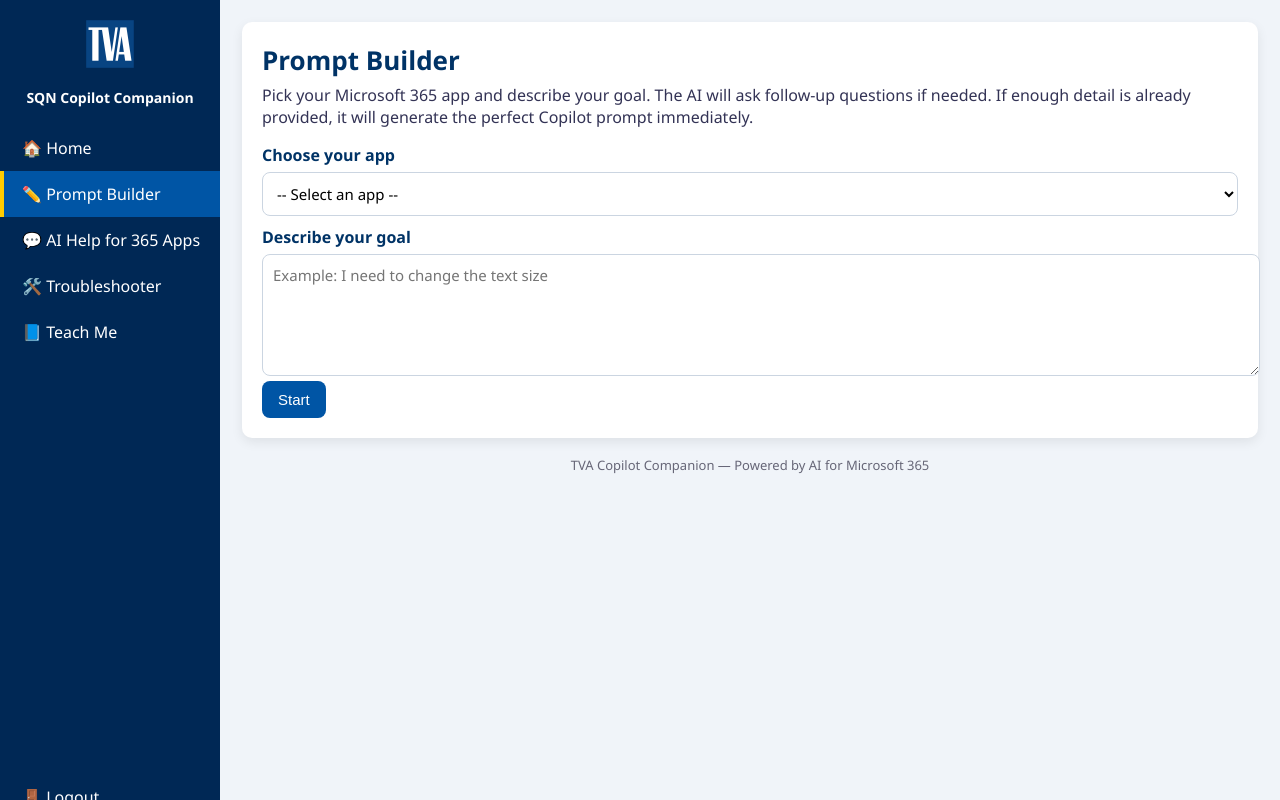
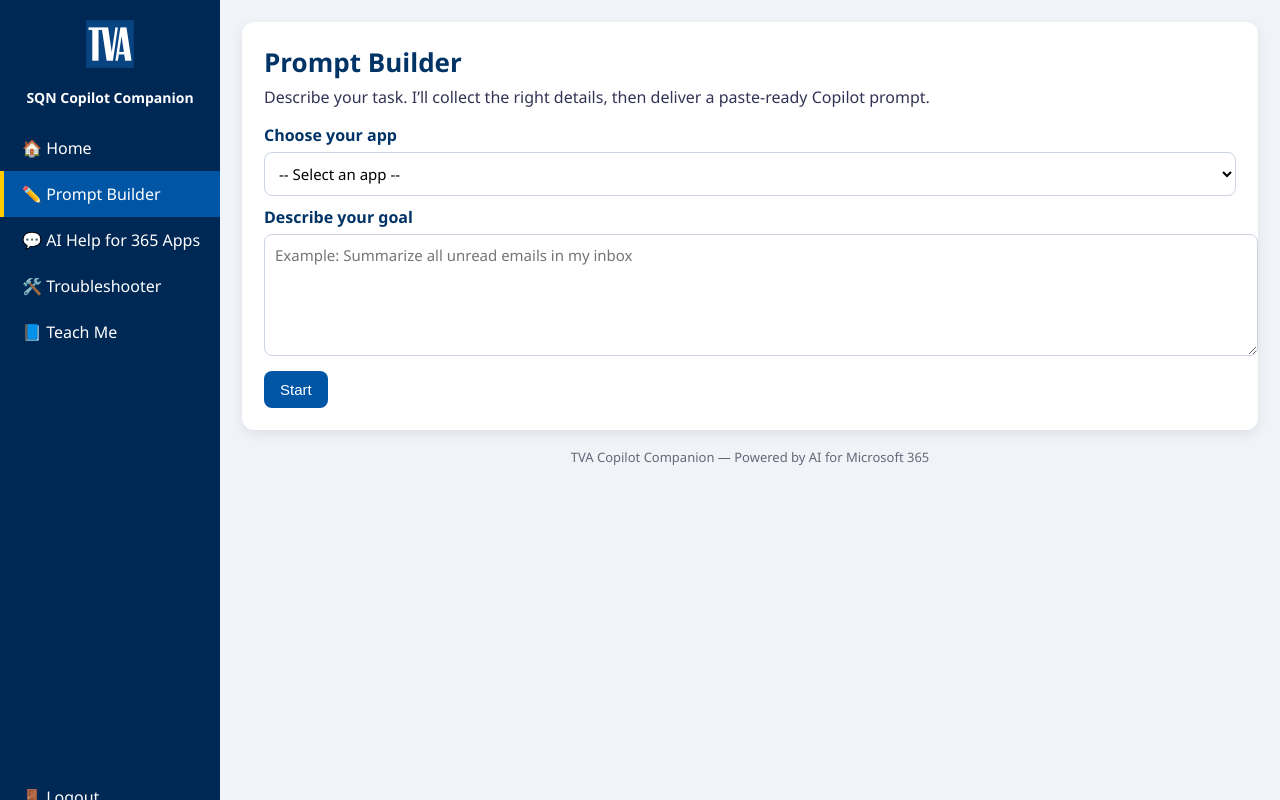
Before and after one commit to boombee101/copilot_app, a Flask app: page /prompt_builder in a window 1280 px wide. Run offline with Flask 3, Linux system fonts and the light colour scheme; the visitor is signed in with stand-in values (Sample User, id 1).

Commit message:
Enhance Prompt Builder UI and refine routes for Copilot prompt flow

```diff
--- a/app/routes.py
+++ b/app/routes.py
@@ -57,28 +57,39 @@
 
         convo = [
             {"role": "system", "content": (
-                "You are a helpful Copilot prompt engineer for TVA employees. "
-                "Ask clear follow-up questions until enough detail is gathered, then stop and create the final prompt. "
-                "The final prompt should NEVER end with a question, only a clean Copilot instruction.")},
+                "You are a Copilot prompt engineer for TVA employees.\n"
+                "• Ask short clarifications ONLY if needed to complete the task.\n"
+                "• Clarifications must be imperative/neutral (no '?' characters). Example: 'Specify the chart type you need'.\n"
+                "• When enough detail is present, STOP asking and produce the final Copilot prompt.\n"
+                "• The final Copilot prompt must be an instruction (never a question), concise, and paste-ready."
+            )},
             {"role": "user", "content": f"App: {app_name}\nGoal: {goal}"}
         ]
         session['pb_convo'] = convo
 
         enough = ai_chat([
-            {"role": "system", "content": "Do we now have enough detail to create a strong Copilot prompt? Answer EXACTLY 'YES' or 'NO'."}
+            {"role": "system", "content": "Do we have enough detail to create a strong Copilot prompt? Answer EXACTLY 'YES' or 'NO'."}
         ] + convo)
 
         if enough.strip().upper() == "YES":
             return generate_final(convo, goal)
 
-        next_q = ai_chat([
-            {"role": "system", "content": "Ask one simple, clear follow-up question to clarify the user's goal."}
+        next_msg = ai_chat([
+            {"role": "system", "content": (
+                "Give ONE short clarifying instruction (not a question) to gather missing detail. "
+                "Do not include anything except that one sentence.")
+            }
         ] + convo)
 
-        convo.append({"role": "assistant", "content": next_q})
+        # safety: strip any trailing question mark
+        next_msg = next_msg.strip()
+        if next_msg.endswith("?"):
+            next_msg = next_msg.rstrip("?").strip()
+
+        convo.append({"role": "assistant", "content": next_msg})
         session['pb_convo'] = convo
 
-        return jsonify({"question": next_q, "history": convo})
+        return jsonify({"question": next_msg, "history": convo})
 
     @app.route('/prompt_builder/answer', methods=['POST'])
     def pb_answer():
@@ -93,33 +104,37 @@
         session['pb_convo'] = convo
 
         enough = ai_chat([
-            {"role": "system", "content": "Do we now have enough detail to create a strong Copilot prompt? Answer EXACTLY 'YES' or 'NO'."}
+            {"role": "system", "content": "Do we have enough detail to create a strong Copilot prompt? Answer EXACTLY 'YES' or 'NO'."}
         ] + convo)
 
         if enough.strip().upper() == "YES":
             return generate_final(convo, "Prompt Builder")
 
-        next_q = ai_chat([
-            {"role": "system", "content": "Ask one simple, clear follow-up question to clarify the user's goal."}
+        next_msg = ai_chat([
+            {"role": "system", "content": (
+                "Give ONE short clarifying instruction (not a question) to gather missing detail. "
+                "Do not include anything except that one sentence.")
+            }
         ] + convo)
 
-        convo.append({"role": "assistant", "content": next_q})
+        next_msg = next_msg.strip()
+        if next_msg.endswith("?"):
+            next_msg = next_msg.rstrip("?").strip()
+
+        convo.append({"role": "assistant", "content": next_msg})
         session['pb_convo'] = convo
 
-        return jsonify({"question": next_q, "history": convo})
+        return jsonify({"question": next_msg, "history": convo})
 
-    def generate_final(convo, goal):
+    def generate_final(convo, goal_label):
         final_response = ai_chat([
             {"role": "system", "content": (
-                "You are an expert Microsoft Copilot prompt writer. "
-                "From the conversation, generate ONE final Copilot prompt in natural language. "
-                "It must be short, actionable, and ready to paste directly into Microsoft Copilot. "
-                "Do NOT give instructions or steps. Only write the Copilot prompt. "
-                "Also include a short explanation (2–3 sentences max) of why this is a strong prompt. "
-                "Format STRICTLY as:\n"
-                "PROMPT: <the Copilot-ready prompt>\n"
-                "EXPLANATION: <your explanation>"
-            )}
+                "You are an expert Microsoft Copilot prompt writer.\n"
+                "From the conversation, output EXACTLY:\n"
+                "PROMPT: <one concise, paste-ready Copilot instruction; do not end with a question mark; no steps>\n"
+                "EXPLANATION: <2–3 sentences on why it’s strong>\n"
+                "Do not include anything else.")
+            }
         ] + convo)
 
         if "EXPLANATION:" in final_response:
@@ -129,8 +144,13 @@
         else:
             prompt_text, explanation = final_response.strip(), ""
 
+        # extra guardrails
+        prompt_text = prompt_text.strip()
+        if prompt_text.endswith("?"):
+            prompt_text = prompt_text.rstrip("?").strip()
+
         try:
-            log_prompt_to_csv(goal, prompt_text, explanation)
+            log_prompt_to_csv(goal_label, prompt_text, explanation)
         except Exception:
             pass
 
@@ -154,8 +174,7 @@
             return render_template('troubleshooter.html')
 
         data = get_data()
-        problem = data.get('issue') or data.get('problem') or ''
-        problem = problem.strip()
+        problem = (data.get('issue') or data.get('problem') or '').strip()
         if not problem:
             return render_template('troubleshooter.html', solution="<p style='color:red;'>Please describe the issue.</p>")
 
--- a/app/templates/prompt_builder.html
+++ b/app/templates/prompt_builder.html
@@ -25,11 +25,11 @@
     .spacer { flex: 1 1 auto; }
     .logout { margin-top: auto; }
 
-    /* ===== Main area ===== */
+    /* Main */
     .main { margin-left: 220px; padding: 22px; }
     .card {
-      background:#fff; border-radius:10px; box-shadow:0 4px 12px rgba(0,0,0,.08);
-      padding: 20px; max-width: 980px;
+      background:#fff; border-radius:12px; box-shadow:0 4px 12px rgba(0,0,0,.08);
+      padding: 22px; max-width: 980px;
     }
     h1 { margin: 0 0 6px; font-size: 26px; }
     .sub { color:#335; margin-bottom: 16px; }
@@ -41,7 +41,7 @@
     }
     textarea { min-height: 100px; resize: vertical; }
 
-    .btn-row { display:flex; gap:10px; flex-wrap:wrap; }
+    .btn-row { display:flex; gap:10px; flex-wrap:wrap; margin-top:10px; }
     .btn {
       background: #0055a5; color:#fff; border:none; border-radius:8px; padding:10px 16px;
       cursor:pointer; font-size:15px;
@@ -130,7 +113,7 @@
   <main class="main">
     <div class="card">
       <h1>Prompt Builder</h1>
-      <div class="sub">Pick your Microsoft 365 app and describe your goal. The AI will ask follow-up questions if needed. If enough detail is already provided, it will generate the perfect Copilot prompt immediately.</div>
+      <div class="sub">Describe your task. I’ll collect the right details, then deliver a paste-ready Copilot prompt.</div>
 
       <!-- Step 1 -->
       <section id="start-section">
@@ -146,7 +129,7 @@
         </select>
 
         <label for="goal">Describe your goal</label>
-        <textarea id="goal" placeholder="Example: I need to change the text size"></textarea>
+        <textarea id="goal" placeholder="Example: Summarize all unread emails in my inbox"></textarea>
 
         <div class="btn-row">
           <button class="btn" onclick="startPromptBuilder()">Start</button>
@@ -191,16 +168,16 @@
   <script>
     function showThinking(show){ document.getElementById("thinking").style.display = show ? "block" : "none"; }
 
-    function appendQA(kind, text){
-      const wrap = document.getElementById("qa-history");
-      const container = document.createElement("div");
-      container.className = "qa-item";
-      const block = document.createElement("div");
-      block.className = (kind === "q") ? "qa-q" : "qa-a";
-      block.textContent = (kind === "q" ? "Q: " : "A: ") + text;
-      container.appendChild(block);
-      wrap.appendChild(container);
-      wrap.scrollTop = wrap.scrollHeight;
+    function appendMsg(role, text){
+      const chat = document.getElementById("chat-box");
+      const msg = document.createElement("div");
+      msg.className = "msg " + role;
+      const bubble = document.createElement("div");
+      bubble.className = "bubble";
+      bubble.textContent = text;
+      msg.appendChild(bubble);
+      chat.appendChild(msg);
+      chat.scrollTop = chat.scrollHeight;
     }
 
     async function startPromptBuilder(){
@@ -223,22 +200,19 @@
         showFinalPrompt(data.final_prompt, data.explanation);
       } else if (data.question){
         document.getElementById("question-section").style.display = "block";
-        document.getElementById("current-question").textContent = data.question;
+        appendMsg("assistant", data.question);
       } else {
         document.getElementById("question-section").style.display = "block";
-        document.getElementById("current-question").textContent = "Sorry — please try again.";
+        appendMsg("assistant", "Sorry — please try again.");
       }
     }
 
     async function sendAnswer(skip=false){
       const answerInput = document.getElementById("answer");
-      const currentQ = document.getElementById("current-question").textContent;
       const answer = skip ? "" : (answerInput.value || "").trim();
-
       if (!skip && !answer){ alert("Please enter an answer or click Skip."); return; }
 
-      appendQA("q", currentQ);
-      appendQA("a", answer || "(skipped)");
+      if (!skip) appendMsg("user", answer);
       answerInput.value = "";
 
       showThinking(true);
@@ -253,9 +227,9 @@
       if (data.final_prompt){
         showFinalPrompt(data.final_prompt, data.explanation);
       } else if (data.question){
-        document.getElementById("current-question").textContent = data.question;
+        appendMsg("assistant", data.question);
       } else {
-        document.getElementById("current-question").textContent = "Thanks — no further questions. Please try again.";
+        appendMsg("assistant", "Thanks — no further questions. Please try again.");
       }
     }
 
@@ -269,9 +243,7 @@
 
     function copyPrompt(){
       const text = document.getElementById("final-prompt").innerText;
-      navigator.clipboard.writeText(text).then(()=> {
-        alert("Prompt copied to clipboard!");
-      });
+      navigator.clipboard.writeText(text).then(()=> alert("Prompt copied to clipboard!"));
     }
 
     function resetBuilder(){
@@ -279,10 +251,9 @@
       document.getElementById("start-section").style.display = "block";
       document.getElementById("question-section").style.display = "none";
       document.getElementById("final-section").style.display = "none";
-      document.getElementById("qa-history").innerHTML = "";
+      document.getElementById("chat-box").innerHTML = "";
       document.getElementById("app").value = "";
       document.getElementById("goal").value = "";
-      document.getElementById("current-question").textContent = "";
       showThinking(false);
       window.scrollTo({ top: 0, behavior: "smooth" });
     }
```
Also changed, not shown: other parts of app/templates/prompt_builder.html (+26 -49 lines). Lines whose indentation alone changed are shown as unchanged.
